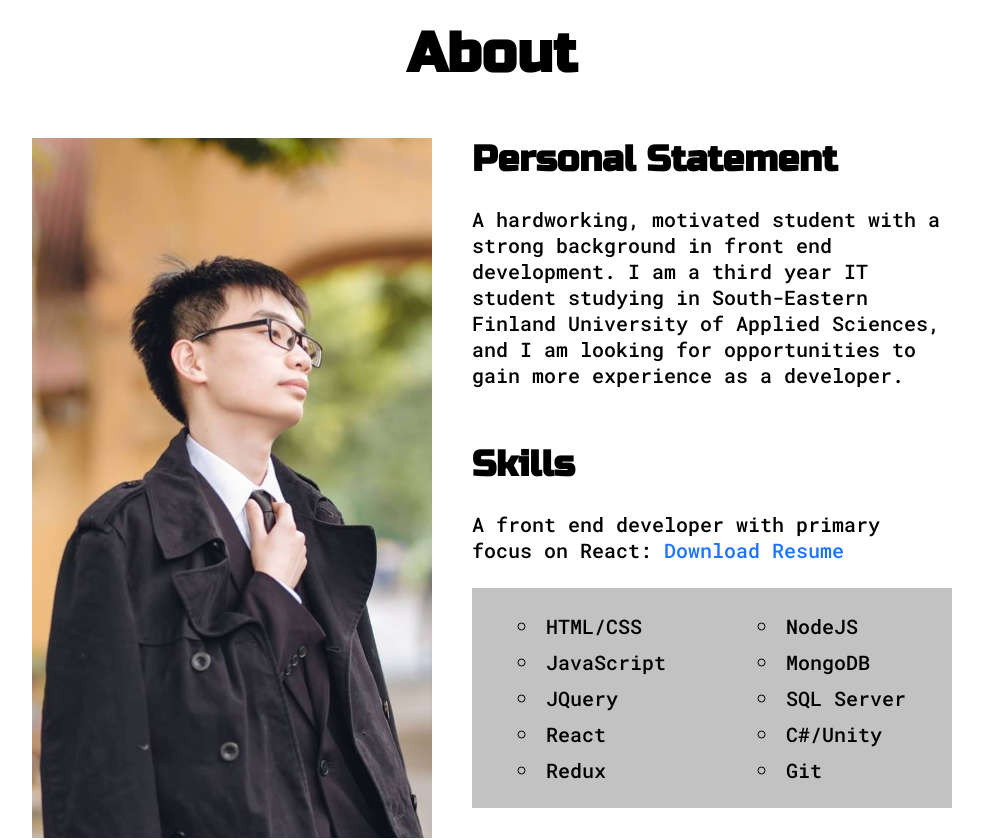
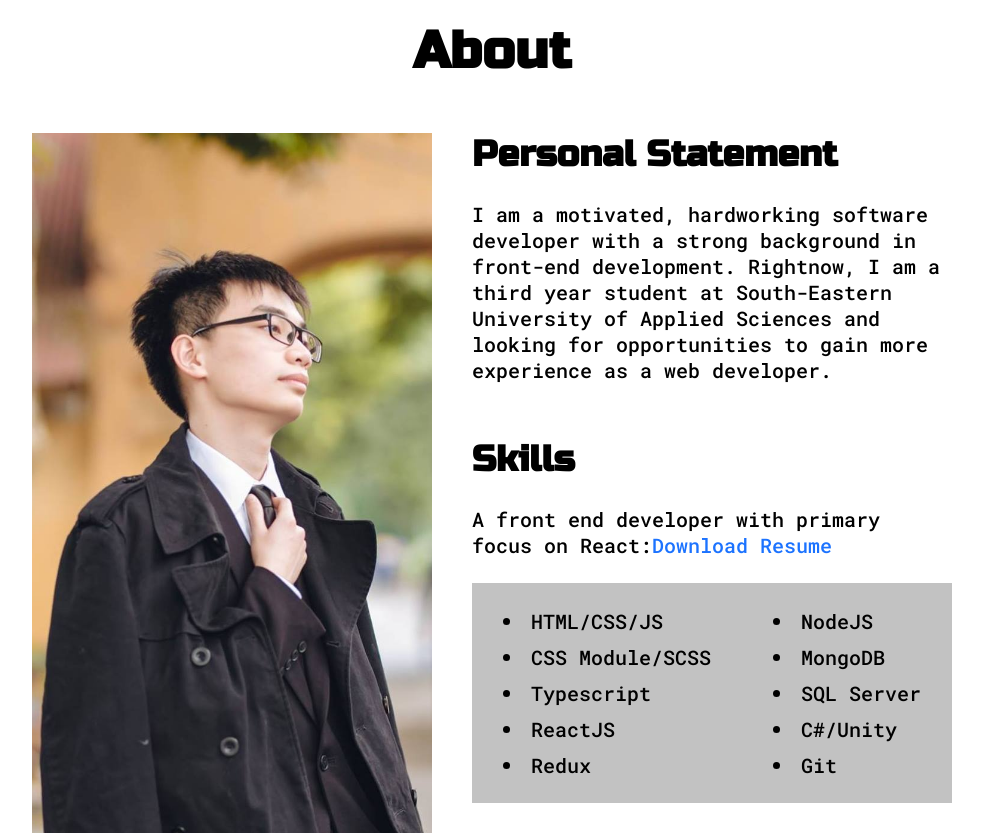
Before and after one commit to Hoang0211/portfolio, a React (Create React App) app: page / in a window 1280 px wide. Shown: the part 860-1700 px from the top of the page, without its empty margins (148-1131 px from the left). Built offline with nearby package versions, Linux system fonts and the light colour scheme.

Commit message:
fix className and style for About section

```diff
--- a/src/components/MainSections/About/About.js
+++ b/src/components/MainSections/About/About.js
@@ -1,36 +1,36 @@
-import CV from "../../../assets/Nguyen-Viet-Hoang-CV.pdf";
+import CV from '../../../assets/Nguyen-Viet-Hoang-CV.pdf';
 
-import classes from "./About.module.css";
+import classes from './About.module.css';
 
 const About = () => {
   return (
-    <section className={classes["about"]} id="about">
-      <h1 className={classes["title"]}>About</h1>
-      <div className={classes["about-container"]}>
-        <div className={classes["left-column"]}>
-          <div className={classes["about-picture-bg"]}></div>
-        </div>
-        <div className={classes["right-column"]}>
-          <h2 className={classes["subtitle"]}>Personal Statement</h2>
-          <p className={classes["statement"]}>
-            A hardworking, motivated student with a strong background in front
-            end development. I am a third year IT student studying in
-            South-Eastern Finland University of Applied Sciences, and I am
-            looking for opportunities to gain more experience as a developer.
+    <section className={classes['about']} id='about'>
+      <h2 className={classes['title']}>About</h2>
+      <div className={classes['content']}>
+        <article className={classes['column-left']}>
+          <div className={classes['picture-bg']}></div>
+        </article>
+        <article className={classes['column-right']}>
+          <h3 className={classes['subtitle']}>Personal Statement</h3>
+          <p className={classes['statement']}>
+            I am a motivated, hardworking software developer with a strong
+            background in front-end development. Rightnow, I am a third year
+            student at South-Eastern University of Applied Sciences and looking
+            for opportunities to gain more experience as a web developer.
           </p>
-          <h2 className={classes["subtitle"]}>Skills</h2>
+          <h3 className={classes['subtitle']}>Skills</h3>
           <p>
-            A front end developer with primary focus on React:{" "}
-            <a target="_blank" href={CV} rel="noreferrer">
+            A front end developer with primary focus on React:
+            <a target='_blank' href={CV} rel='noreferrer'>
               Download Resume
             </a>
           </p>
-          <div className={classes["skills-container"]}>
+          <div className={classes['skills']}>
             <ul>
-              <li>HTML/CSS</li>
-              <li>JavaScript</li>
-              <li>JQuery</li>
-              <li>React</li>
+              <li>HTML/CSS/JS</li>
+              <li>CSS Module/SCSS</li>
+              <li>Typescript</li>
+              <li>ReactJS</li>
               <li>Redux</li>
             </ul>
 
@@ -42,7 +42,7 @@ const About = () => {
               <li>Git</li>
             </ul>
           </div>
-        </div>
+        </article>
       </div>
     </section>
   );
--- a/src/components/MainSections/About/About.module.css
+++ b/src/components/MainSections/About/About.module.css
@@ -6,9 +6,11 @@
   display: flex;
   flex-direction: column;
 }
-.about-container {
+
+.content {
   display: flex;
 }
+
 .title,
 .subtitle {
   color: var(--clr-primaryDark);
@@ -17,33 +19,35 @@
   padding-bottom: 50px;
   text-align: center;
 }
-.about-picture-bg {
+
+.picture-bg {
   width: 400px;
   height: 700px;
   margin-right: 40px;
-  background-image: url("../../../assets/Avt2.jpg");
+  background-image: url('../../../assets/Avt2.jpg');
   background-size: cover;
   background-position: center;
 }
-.right-column p {
+
+.column-right p {
   padding: 25px 0;
   font-size: 20px;
 }
 .statement {
   margin-bottom: 30px;
 }
-.skills-container {
+
+.skills {
   padding: 20px 0;
   display: flex;
-  flex-wrap: wrap;
   justify-content: space-around;
   font-size: 20px;
   background: var(--clr-secondaryLight);
 }
-.skills-container ul {
-  list-style: circle;
+.skills ul {
+  list-style: disc;
 }
-.skills-container li {
+.skills li {
   list-style-position: inside;
   padding: 5px 0;
   text-align: left;
@@ -53,10 +57,19 @@
   .about {
     width: 90%;
   }
-  .about-picture-bg {
+  .picture-bg {
     display: none;
   }
-  .right-column {
+  .column-right {
     text-align: center;
   }
 }
+
+@media screen and (max-width: 500px) {
+  .skills {
+    flex-wrap: wrap;
+  }
+  .skills ul {
+    width: 95%;
+  }
+}
--- a/src/index.css
+++ b/src/index.css
@@ -3,9 +3,9 @@
   --nav-height: 60px;
 
   /* font */
-  --ff-primary: "Russo One";
-  --ff-secondary: "Roboto Mono";
-  --ff-btn: "Roboto";
+  --ff-primary: 'Russo One';
+  --ff-secondary: 'Roboto Mono';
+  --ff-btn: 'Roboto';
 
   /* color */
   --clr-primaryLight: #ffffff;
@@ -33,10 +33,10 @@ h1 {
   font-size: 56px;
 }
 h2 {
-  font-size: 36px;
+  font-size: 52px;
 }
 h3 {
-  font-size: 28px;
+  font-size: 36px;
 }
 h4 {
   font-size: 24px;
```
